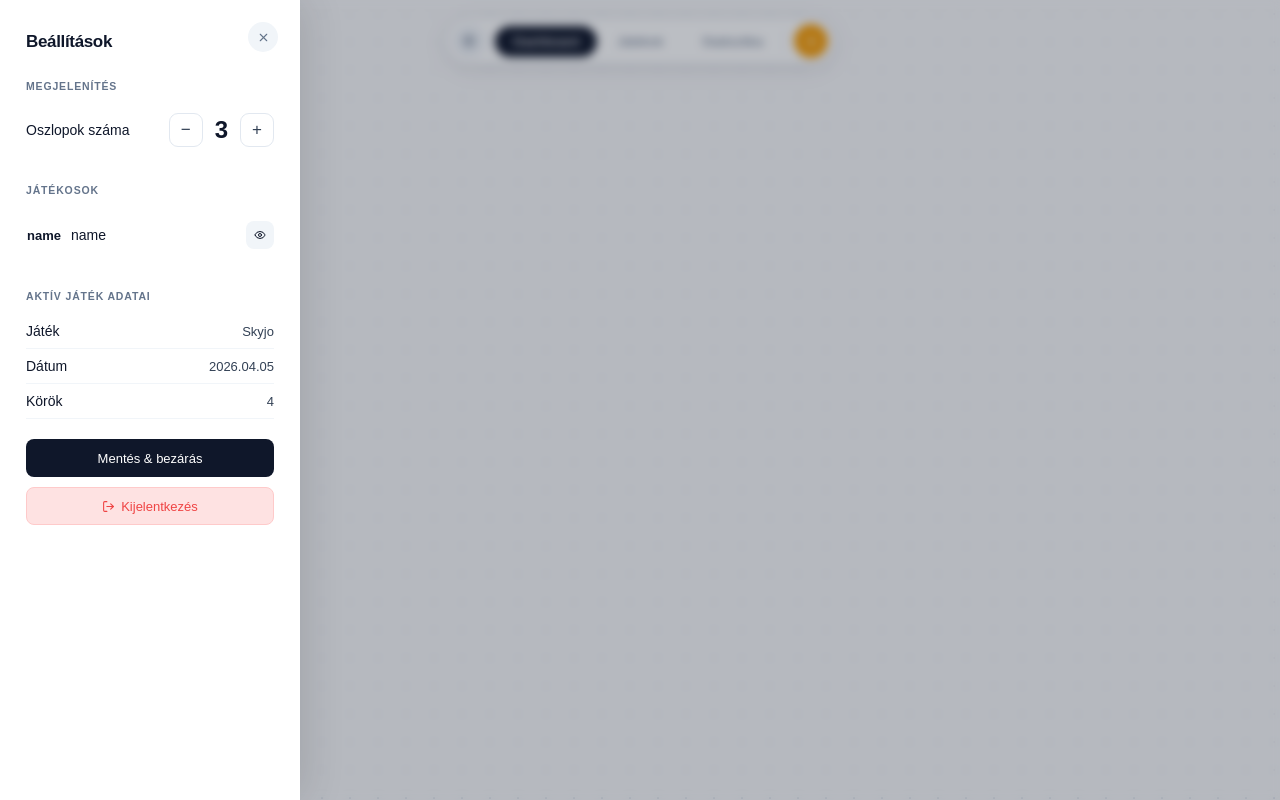
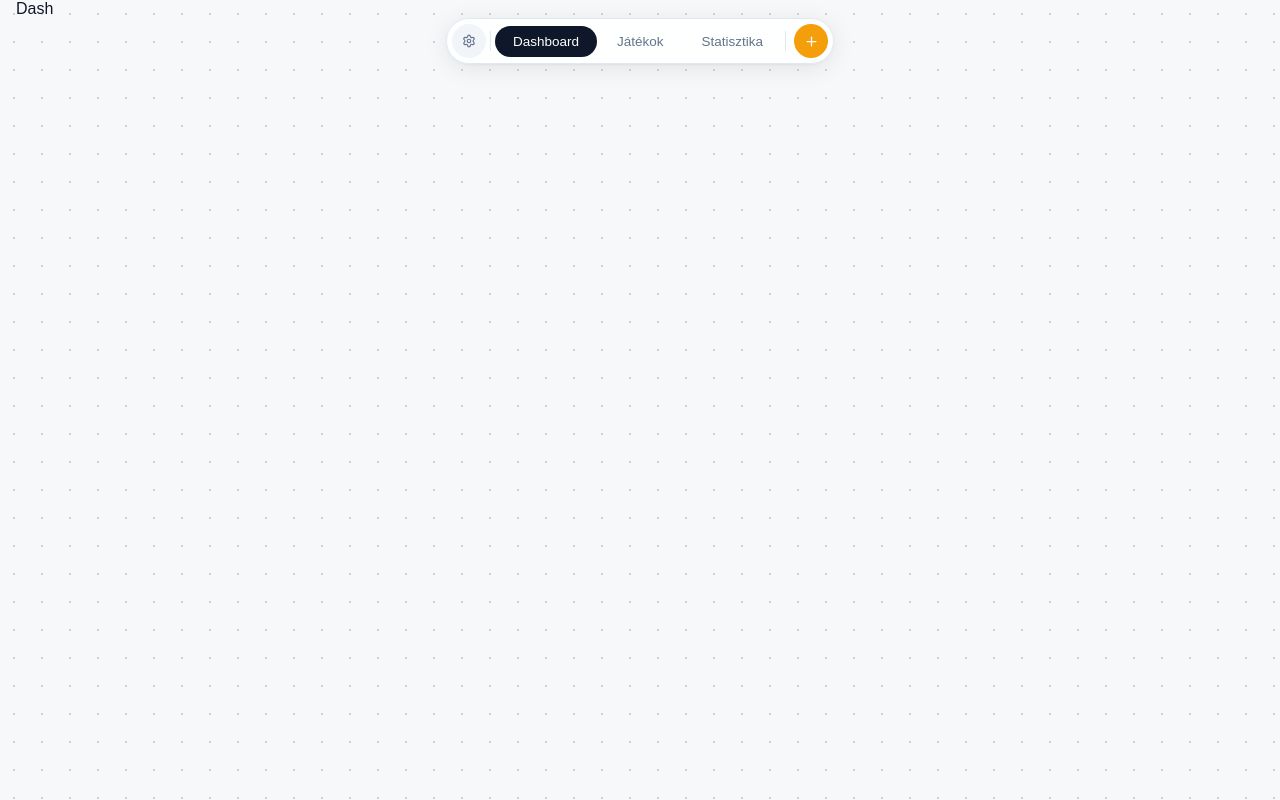
Before and after one commit to BalazsGyulai/ScoreBoard, a Next.js app in the folder apps/web/: page /dashboard in a window 1280 px wide. Built offline with nearby package versions, Linux system fonts and the light colour scheme.

Commit message:
update: active navigation and sidebar

```diff
--- a/apps/web/components/nav/button.tsx
+++ b/apps/web/components/nav/button.tsx
@@ -1,12 +1,13 @@
 import styles from "./button.module.css"
 
-export default function Button({ className, title, icon }: {
+export default function Button({ className, title, icon, onClick = () => {} }: {
     className?: string,
     title: string,
-    icon: React.ReactElement
+    icon: React.ReactElement,
+    onClick?: React.MouseEventHandler<HTMLButtonElement>
 }) {
     return (
-        <button className={`${styles["nav-btn"]} ${className}`} title={title}>
+        <button className={`${styles["nav-btn"]} ${className}`} title={title} onClick={onClick}>
             { icon }
         </button>
     )
--- a/apps/web/components/nav/navItem.tsx
+++ b/apps/web/components/nav/navItem.tsx
@@ -1,10 +1,11 @@
 import styles from "./navItem.module.css"
 
-export default function NavItem({active = false, title}: {
+export default function NavItem({active = false, title, onClick = () => {}}: {
     active?: boolean,
-    title: string
+    title: string,
+    onClick?: React.MouseEventHandler
 }) {
     return (
-        <button className={`${styles["nav-item"]} ${active && styles["active"]}`}>{title}</button>
+        <button className={`${styles["nav-item"]} ${active && styles["active"]}`} onClick={onClick}>{title}</button>
     )
 }
--- a/apps/web/components/nav/navigation.tsx
+++ b/apps/web/components/nav/navigation.tsx
@@ -1,10 +1,16 @@
+'use client';
+
 import Button from "./button"
 import styles from "./navigation.module.css"
 import { Settings, Plus } from "lucide-react"
 import NavItem from "./navItem"
 import SidebarSettins from "./sidebarSettings"
+import { useState } from "react";
 
 export default function Navigation() {
+    const [isSettingsOpen, setSettingsOpen] = useState(false);
+    const [activePage, setActivePage] = useState("dashboard")
+
     return (
         <>
             <nav className={styles["nav-wrap"]}>
@@ -13,13 +19,14 @@ export default function Navigation() {
                         className={styles["nav-btn-gear"]}
                         title="Beállítások"
                         icon={<Settings size={14} />}
+                        onClick={() => setSettingsOpen(true)}
                     />
 
                     <div className={styles["nav-sep"]}></div>
 
-                    <NavItem title="Dashboard" active={true} />
-                    <NavItem title="Játékok" />
-                    <NavItem title="Statisztika" />
+                    <NavItem title="Dashboard" active={activePage === "dashboard"} onClick={() => setActivePage("dashboard")} />
+                    <NavItem title="Játékok" active={activePage === "games"} onClick={() => setActivePage("games")}/>
+                    <NavItem title="Statisztika" active={activePage === "statistics"} onClick={() => setActivePage("statistics")}/>
 
                     <div className={styles["nav-sep"]}></div>
 
@@ -31,7 +38,7 @@ export default function Navigation() {
                 </div>
             </nav>
 
-            <SidebarSettins />
+            {isSettingsOpen && <SidebarSettins onClose={() => setSettingsOpen(false)} />}
         </>
     )
 }
--- a/apps/web/components/nav/sidebarSettings.tsx
+++ b/apps/web/components/nav/sidebarSettings.tsx
@@ -1,17 +1,19 @@
 import { LogOut, X, Eye} from "lucide-react"
 import styles from "./sidebarSettings.module.css"
 
-export default function SidebarSettins() {
+export default function SidebarSettins({onClose = () => {}}: {
+    onClose?: React.MouseEventHandler<HTMLElement>
+}) {
     return (
         <div className={`${styles["settings-overlay"]} ${styles.open}`} id="settingsOverlay">
-            <div className={styles["settings-bd"]}></div>
+            <div className={styles["settings-bd"]} onClick={onClose}></div>
             <div className={styles["settings-panel"]}>
-                <button className={styles["settings-close"]}>
+                <button className={styles["settings-close"]} onClick={onClose}>
                     <X size={13} />
                 </button>
                 <h2>Beállítások</h2>
 
-                <div className={styles["s-section"]}>
+                {/* <div className={styles["s-section"]}>
                     <div className={styles["s-label"]}>Megjelenítés</div>
                     <div className={styles["s-row"]}><span className={styles["s-row-name"]}>Oszlopok száma</span>
                         <div className={styles["col-stepper"]}>
@@ -20,7 +22,7 @@ export default function SidebarSettins() {
                             <button className={styles["col-step-btn"]}>+</button>
                         </div>
                     </div>
-                </div>
+                </div> */}
 
                 <div className={styles["s-section"]}>
                     <div className={styles["s-label"]}>Játékosok</div>
@@ -29,7 +31,6 @@ export default function SidebarSettins() {
                             <div className={`${styles.avatar} ${styles.av36}`}>name</div>
                             <div className={styles["pt-name"]}>name</div>
                             <button className={styles["pt-eye"]} title="Megjelenítés">
-                                {/* <svg width="12" height="12" viewBox="0 0 24 24" fill="none" stroke="currentColor" stroke-width="2" stroke-linecap="round" stroke-linejoin="round"><path d="M1 12s4-8 11-8 11 8 11 8-4 8-11 8-11-8-11-8z" /><circle cx="12" cy="12" r="3" /></svg> */}
                                 <Eye size={12} />
                             </button>
                         </div>
```
